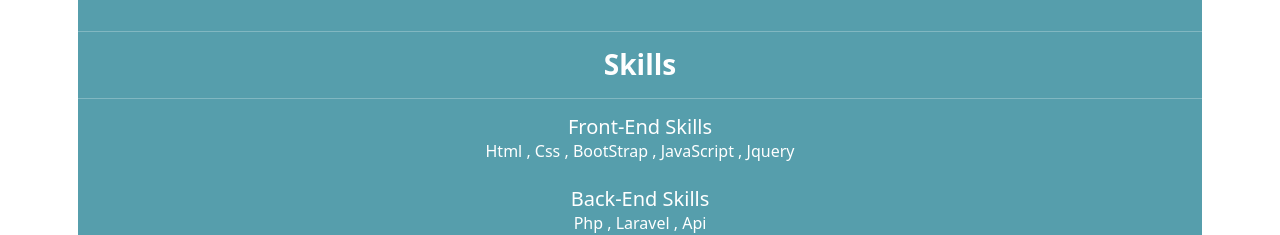
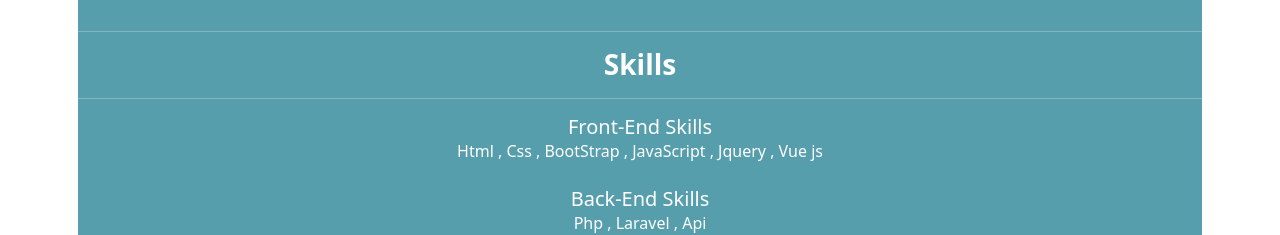
Before and after one commit to naybala/my-resume, a Vue app: page / in a window 1280 px wide. Shown: the part 1100-1335 px from the top of the page. Built offline with nearby package versions, Linux system fonts and the light colour scheme.

Commit message:
adjusting text

```diff
--- a/src/components/LeftContainer.vue
+++ b/src/components/LeftContainer.vue
@@ -57,7 +57,9 @@
       <h3 class="text-white text-center fw-bold">Skills</h3>
       <hr class="text-white" />
       <h5 class="text-white text-center">Front-End Skills</h5>
-      <p class="text-white text-center">Html , Css , BootStrap , JavaScript , Jquery</p>
+      <p class="text-white text-center">
+        Html , Css , BootStrap , JavaScript , Jquery , Vue js
+      </p>
       <br />
       <h5 class="text-white text-center">Back-End Skills</h5>
       <p class="text-white text-center">Php , Laravel , Api</p>
```
